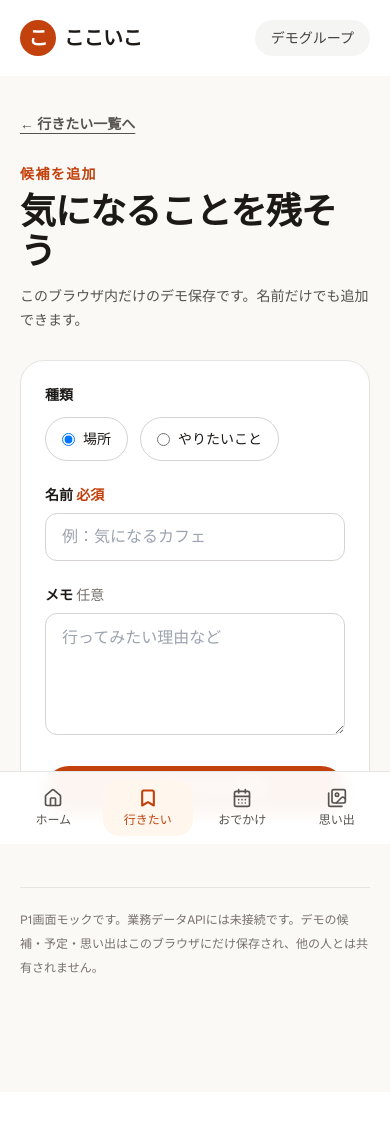
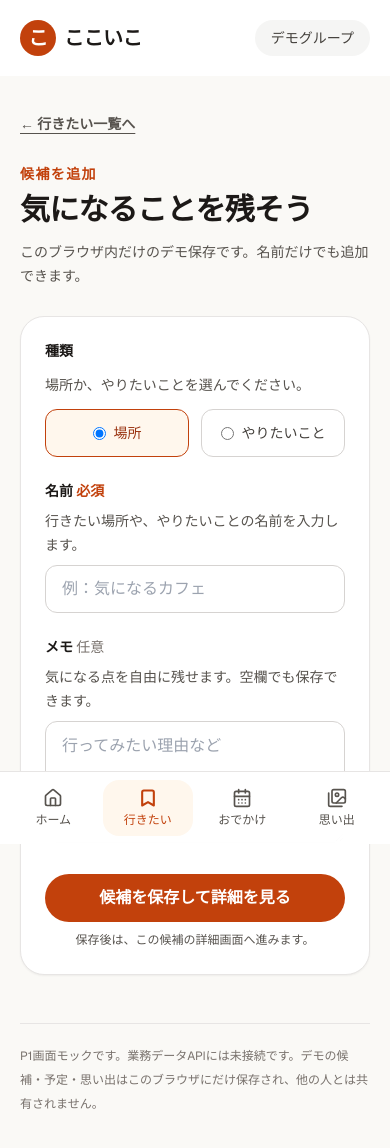
Before and after one commit to Gaku-Fujioka/ikopoke, a Next.js app: page /app/items/new in a window 390 px wide. Shown: the top 1148 px of the page. Before the commit the page ends 1092 px from the top, so only its background shows below. Built offline with nearby package versions, Linux system fonts and the light colour scheme.

Commit message:
ui: clarify local item form guidance

```diff
--- a/app/app/items/new/page.tsx
+++ b/app/app/items/new/page.tsx
@@ -10,17 +10,20 @@ import { messageFromError } from "@/components/flow/use-mock-snapshot";
 export default function NewItemPage() {
   const router = useRouter();
   const submitting = useRef(false);
+  const titleInputRef = useRef<HTMLInputElement>(null);
   const [kind, setKind] = useState<ItemKind>("spot");
   const [title, setTitle] = useState("");
   const [note, setNote] = useState("");
   const [error, setError] = useState<string | null>(null);
   const [saving, setSaving] = useState(false);
+  const titleError = error === "名前を入力してください。";
 
   function handleSubmit(event: FormEvent<HTMLFormElement>) {
     event.preventDefault();
     if (submitting.current) return;
     if (!title.trim()) {
       setError("名前を入力してください。");
+      titleInputRef.current?.focus();
       return;
     }
 
@@ -42,15 +45,16 @@ export default function NewItemPage() {
       <Link href="/app/items" className="text-sm font-semibold text-stone-600 underline underline-offset-4 focus-visible:outline-none focus-visible:ring-2 focus-visible:ring-orange-700">← 行きたい一覧へ</Link>
       <div>
         <p className="text-sm font-semibold tracking-widest text-orange-700">候補を追加</p>
-        <h1 className="mt-2 text-4xl font-bold tracking-tight">気になることを残そう</h1>
+        <h1 className="mt-2 text-3xl font-bold tracking-tight sm:text-4xl">気になることを残そう</h1>
         <p className="mt-3 text-sm leading-6 text-stone-600">このブラウザ内だけのデモ保存です。名前だけでも追加できます。</p>
       </div>
       <form onSubmit={handleSubmit} className="space-y-6 rounded-3xl border border-stone-200 bg-white p-6 shadow-sm sm:p-8">
-        <fieldset className="space-y-3">
+        <fieldset aria-describedby="item-kind-help" className="space-y-3">
           <legend className="text-sm font-semibold">種類</legend>
-          <div className="flex flex-wrap gap-3">
+          <p id="item-kind-help" className="text-sm leading-6 text-stone-600">場所か、やりたいことを選んでください。</p>
+          <div className="grid grid-cols-2 gap-3">
             {(["spot", "activity"] as const).map((value) => (
-              <label key={value} className="inline-flex min-h-11 cursor-pointer items-center gap-2 rounded-full border border-stone-300 px-4 text-sm focus-within:ring-2 focus-within:ring-orange-700">
+              <label key={value} className={`inline-flex min-h-12 cursor-pointer items-center justify-center gap-2 rounded-xl border px-3 text-sm font-medium focus-within:ring-2 focus-within:ring-orange-700 focus-within:ring-offset-2 ${kind === value ? "border-orange-700 bg-orange-50 text-orange-800" : "border-stone-300 text-stone-700"}`}>
                 <input type="radio" name="kind" value={value} checked={kind === value} onChange={() => setKind(value)} />
                 {value === "spot" ? "場所" : "やりたいこと"}
               </label>
@@ -59,14 +63,20 @@ export default function NewItemPage() {
         </fieldset>
         <div className="space-y-2">
           <label htmlFor="item-title" className="block text-sm font-semibold">名前 <span className="text-orange-700">必須</span></label>
-          <input id="item-title" name="title" value={title} onChange={(event) => setTitle(event.target.value)} aria-invalid={Boolean(error && !title.trim())} aria-describedby={error && !title.trim() ? "item-error" : undefined} className="min-h-12 w-full rounded-xl border border-stone-300 px-4 focus-visible:outline-none focus-visible:ring-2 focus-visible:ring-orange-700" placeholder="例：気になるカフェ" />
+          <p id="item-title-help" className="text-sm leading-6 text-stone-600">行きたい場所や、やりたいことの名前を入力します。</p>
+          <input ref={titleInputRef} id="item-title" name="title" value={title} onChange={(event) => { setTitle(event.target.value); if (titleError) setError(null); }} aria-required="true" aria-invalid={titleError} aria-describedby={titleError ? "item-title-help item-title-error" : "item-title-help"} className="min-h-12 w-full rounded-xl border border-stone-300 px-4 text-base focus-visible:outline-none focus-visible:ring-2 focus-visible:ring-orange-700" placeholder="例：気になるカフェ" />
+          {titleError && <p id="item-title-error" role="alert" className="text-sm font-medium text-red-700">{error}</p>}
         </div>
         <div className="space-y-2">
           <label htmlFor="item-note" className="block text-sm font-semibold">メモ <span className="font-normal text-stone-500">任意</span></label>
-          <textarea id="item-note" name="note" value={note} onChange={(event) => setNote(event.target.value)} rows={4} className="w-full rounded-xl border border-stone-300 px-4 py-3 focus-visible:outline-none focus-visible:ring-2 focus-visible:ring-orange-700" placeholder="行ってみたい理由など" />
+          <p id="item-note-help" className="text-sm leading-6 text-stone-600">気になる点を自由に残せます。空欄でも保存できます。</p>
+          <textarea id="item-note" name="note" value={note} onChange={(event) => setNote(event.target.value)} aria-describedby="item-note-help" rows={4} className="w-full rounded-xl border border-stone-300 px-4 py-3 text-base focus-visible:outline-none focus-visible:ring-2 focus-visible:ring-orange-700" placeholder="行ってみたい理由など" />
         </div>
-        {error && <p id="item-error" role="alert" className="text-sm font-medium text-red-700">{error}</p>}
-        <button type="submit" disabled={saving} className="min-h-12 w-full rounded-full bg-orange-700 px-6 font-semibold text-white hover:bg-orange-800 focus-visible:outline-none focus-visible:ring-2 focus-visible:ring-orange-700 focus-visible:ring-offset-2 disabled:cursor-wait disabled:opacity-60">{saving ? "保存中…" : "このブラウザに保存"}</button>
+        {error && !titleError && <p role="alert" className="text-sm font-medium text-red-700">保存できませんでした：{error}</p>}
+        <div className="space-y-2">
+          <button type="submit" disabled={saving} className="min-h-12 w-full rounded-full bg-orange-700 px-6 font-semibold text-white hover:bg-orange-800 focus-visible:outline-none focus-visible:ring-2 focus-visible:ring-orange-700 focus-visible:ring-offset-2 disabled:cursor-wait disabled:opacity-60">{saving ? "保存中…" : "候補を保存して詳細を見る"}</button>
+          <p className="text-center text-xs leading-5 text-stone-600">保存後は、この候補の詳細画面へ進みます。</p>
+        </div>
       </form>
     </div>
   );
```
